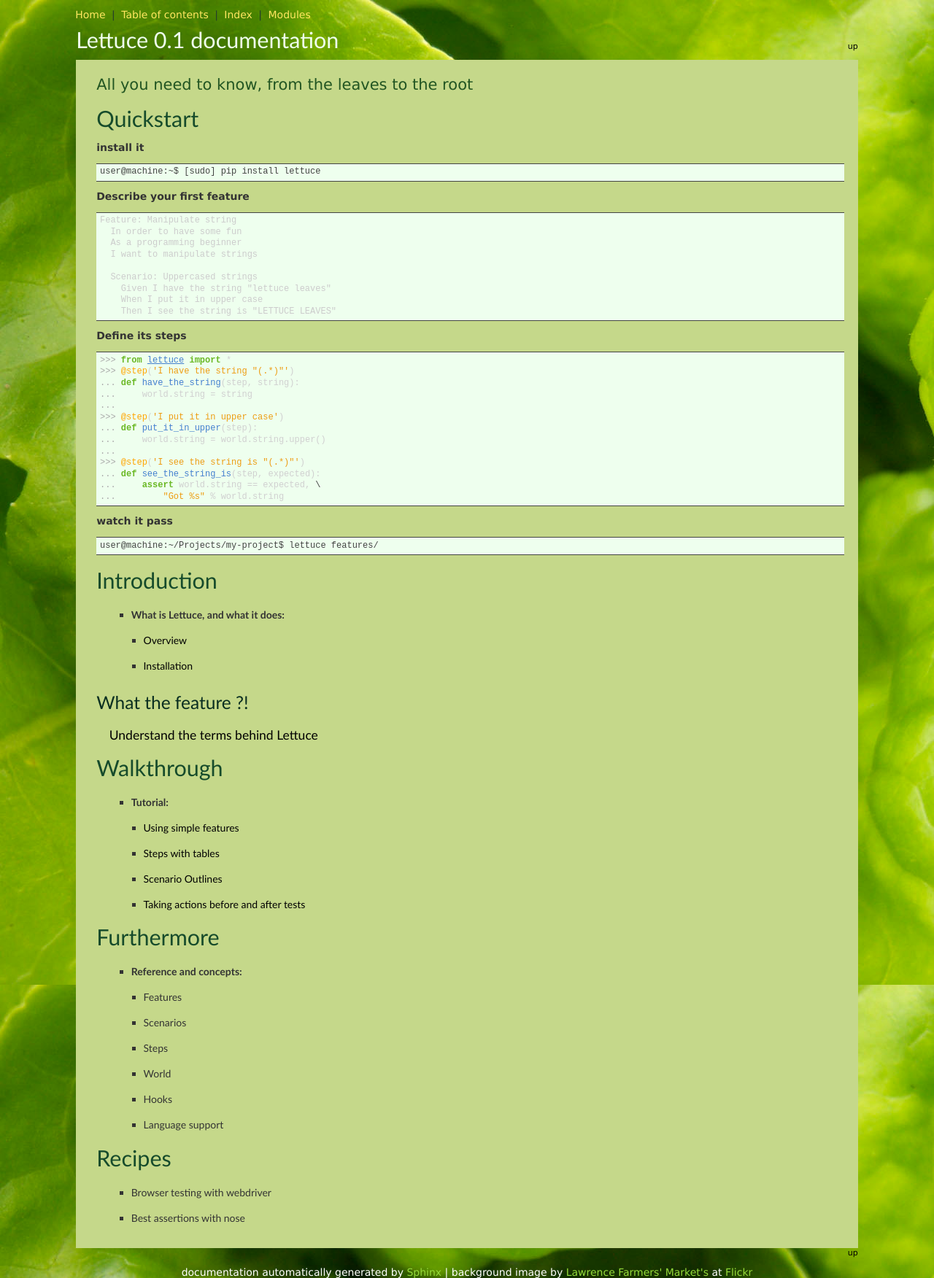
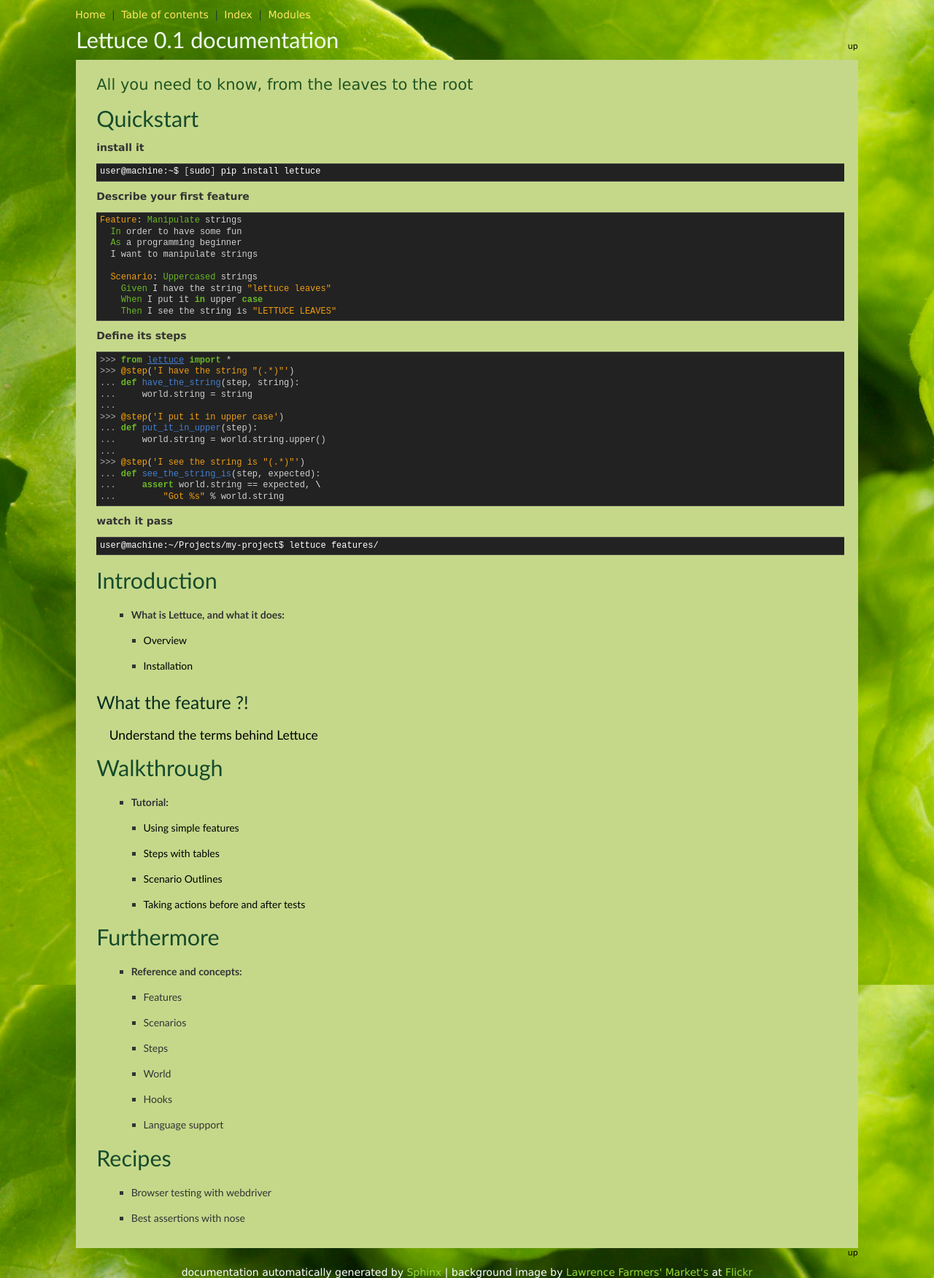
Before and after one commit to gabrielfalcao/lettuce, a Sphinx documentation site: the page built from docs/index.rst, in a window 1280 px wide. Shown: the whole page at 73% size. Built offline with Sphinx 7.4.7, drawn with Linux system fonts in a browser that asks for light colours; pages that are not in the unit, such as notebooks, are missing from menus.

```diff
--- a/docs/_static/djangodocs.css
+++ b/docs/_static/djangodocs.css
@@ -92,7 +92,7 @@ table.docutils { border-collapse:collapse}
 .literal { color:#234f32}
 #sidebar .literal { color:#487858; background:transparent; font-size:11px}
 h4 .literal { color: #234f32; font-size: 13px}
-pre { font-size:small; background:#EFE; border:1px solid #444; border-width:1px 0; margin: 1em 0; padding: .3em .4em; overflow: hidden; line-height: 1.3em; color: #444}
+pre { font-size:small; background:#222; border:1px solid #444; border-width:1px 0; margin: 1em 0; padding: .3em .4em; overflow: hidden; line-height: 1.3em; color: #FFF}
 dt .literal, table .literal { background:none}
 #bd a.reference { text-decoration: none}
 #bd a.reference tt.literal { border-bottom: 1px #234f32 dotted}
--- a/docs/_static/pygments.css
+++ b/docs/_static/pygments.css
@@ -34,7 +34,7 @@
 .na { color: #bbbbbb } /* Name.Attribute */
 .nb { color: #24909d } /* Name.Builtin */
 .nc { color: #447fcf; text-decoration: underline } /* Name.Class */
-.no { color: #40ffff } /* Name.Constant */
+.no { color: #6AB825 } /* Name.Constant */
 .nd { color: #ffa500 } /* Name.Decorator */
 .ni { color: #d0d0d0 } /* Name.Entity */
 .ne { color: #bbbbbb } /* Name.Exception */
--- a/docs/index.rst
+++ b/docs/index.rst
@@ -6,15 +6,19 @@ Quickstart
 
 **install it**
 
+.. highlight:: bash
+
 ::
 
    user@machine:~$ [sudo] pip install lettuce
 
 **Describe your first feature**
 
-.. doctest::
+.. highlight:: ruby
 
-   Feature: Manipulate string
+::
+
+   Feature: Manipulate strings
      In order to have some fun
      As a programming beginner
      I want to manipulate strings
--- a/docs/intro/install.rst
+++ b/docs/intro/install.rst
@@ -8,6 +8,8 @@ Stable release
 ==============
 
 You can install the latest stable release with pip
+
+.. highlight:: bash
 
 ::
 
--- a/docs/intro/wtf.rst
+++ b/docs/intro/wtf.rst
@@ -27,6 +27,9 @@ OK, one of the very basic feature of a contact book is adding names
 and phones of a person.
 
 See how this feature could be described with Lettuce above:
+
+
+.. highlight:: ruby
 
 ::
 
```
Also changed, not shown: other parts of docs/index.rst (+3 -0 lines).
